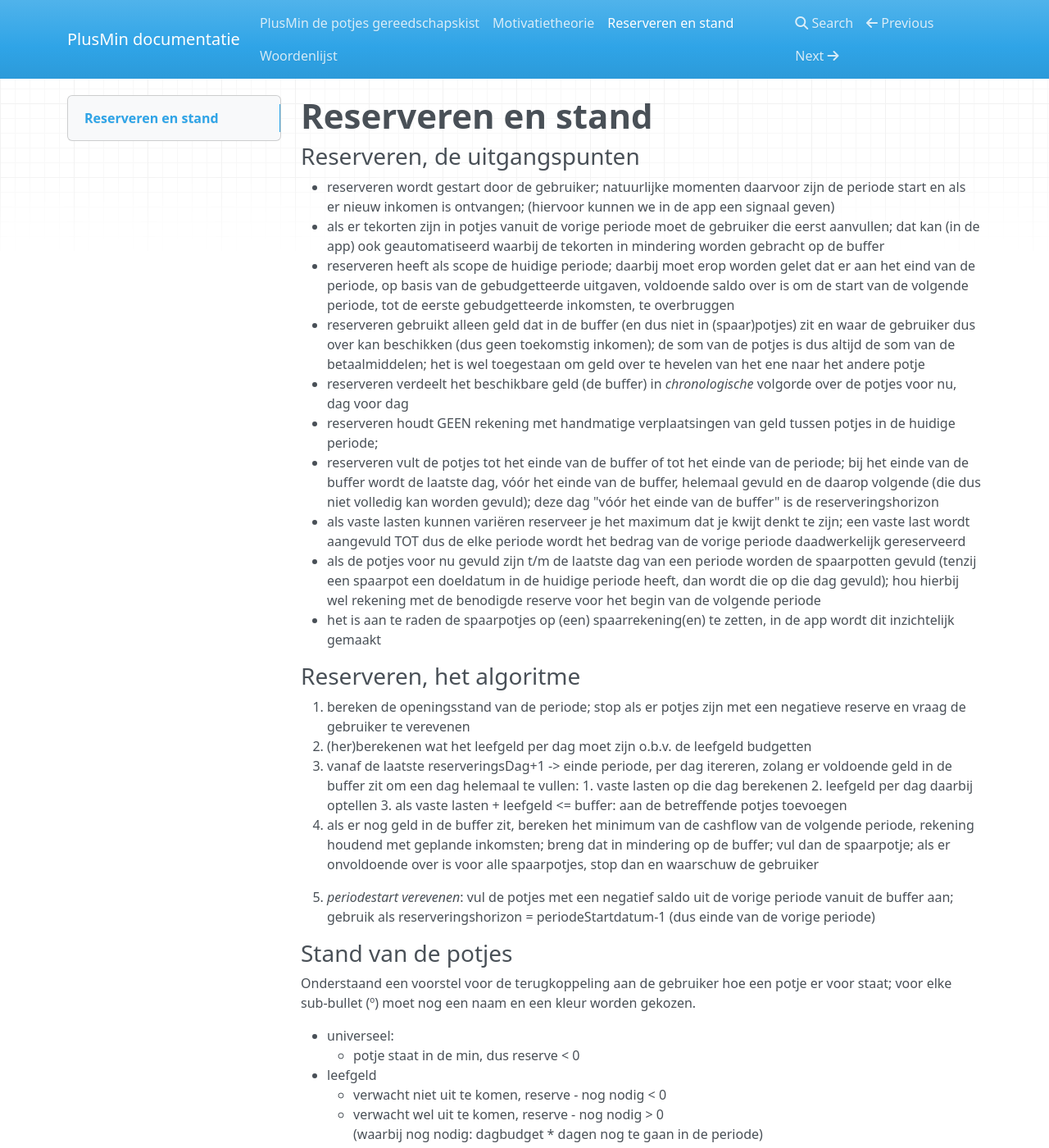
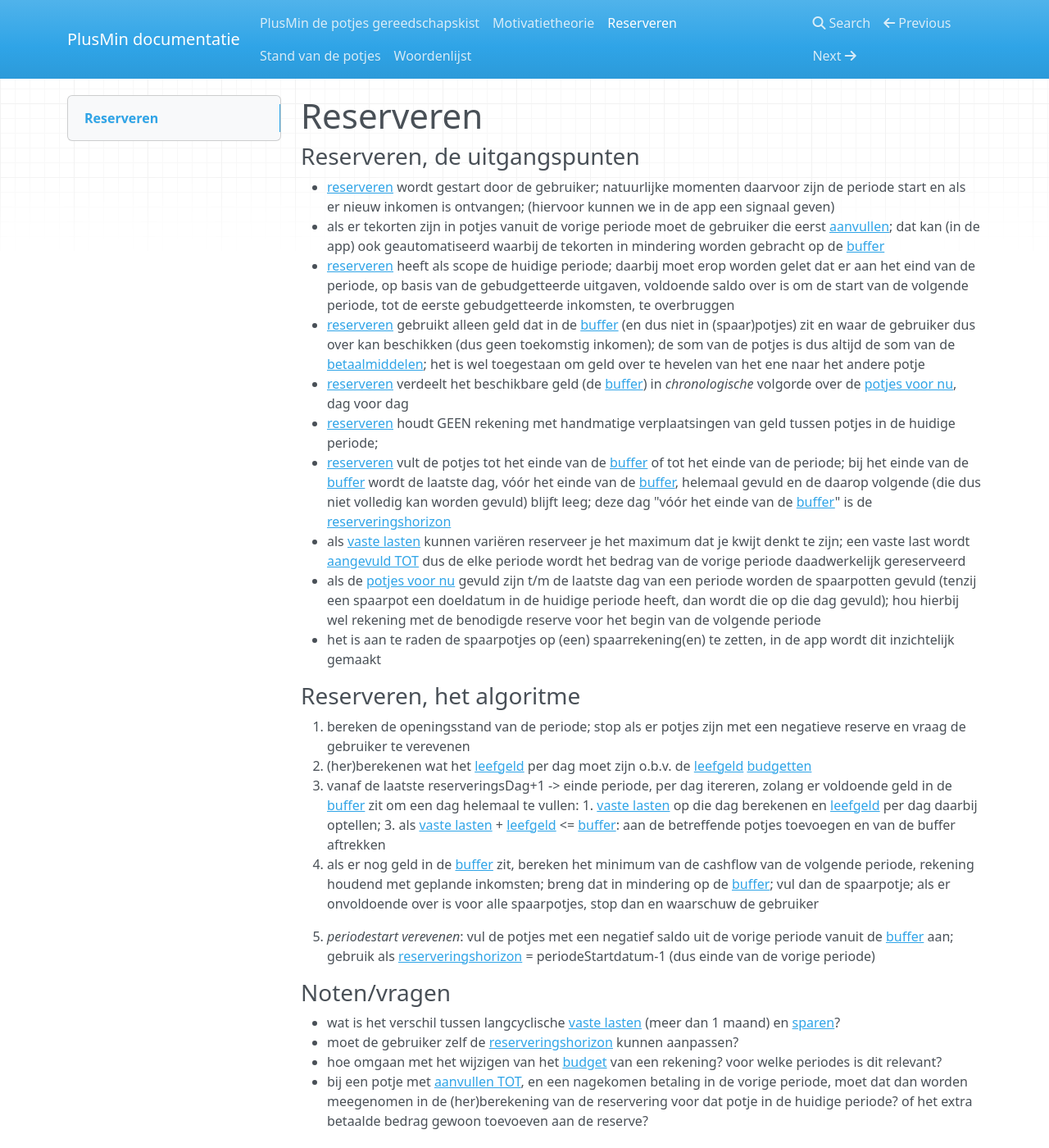
Before and after one commit to plusminapp/pm-docs, an MkDocs documentation site: the page built from docs/4-reserveren.md, in a window 1280 px wide and 1400 px high. Shown: the whole window at 82% size. Built offline with MkDocs 1.6.1, drawn with Linux system fonts in a browser that asks for light colours; nearby versions of some CDN libraries; some of the changed text lies outside the part shown.

Commit message:
splitsen stand en reserveren toevoegen links

```diff
--- a/docs/4-reserveren.md
+++ b/docs/4-reserveren.md
@@ -1,48 +1,32 @@
-# **Reserveren en stand**
+# Reserveren
 
 ### Reserveren, de uitgangspunten
-* reserveren wordt gestart door de gebruiker; natuurlijke momenten daarvoor zijn de periode start en als er nieuw inkomen is ontvangen; (hiervoor kunnen we in de app een signaal geven)
-* als er tekorten zijn in potjes vanuit de vorige periode moet de gebruiker die eerst aanvullen; dat kan (in de app) ook geautomatiseerd waarbij de tekorten in mindering worden gebracht op de buffer
-* reserveren heeft als scope de huidige periode; daarbij moet erop worden gelet dat er aan het eind van de periode, op basis van de gebudgetteerde uitgaven, voldoende saldo over is om de  start van de volgende periode, tot de eerste gebudgetteerde inkomsten, te overbruggen
-* reserveren gebruikt alleen geld dat in de buffer (en dus niet in (spaar)potjes) zit en waar de gebruiker dus over kan beschikken (dus geen toekomstig inkomen); de som van de potjes is dus altijd de som van de betaalmiddelen; het is wel toegestaan om geld over te hevelen van het ene naar het andere potje
-* reserveren verdeelt het beschikbare geld (de buffer) in *chronologische* volgorde over de potjes voor nu, dag voor dag
-* reserveren houdt GEEN rekening met handmatige verplaatsingen van geld tussen potjes in de huidige periode;
-* reserveren vult de potjes tot het einde van de buffer of tot het einde van de periode; bij het einde van de buffer wordt de laatste dag, vóór het einde van de buffer, helemaal gevuld en de daarop volgende (die dus niet volledig kan worden gevuld); deze dag "vóór het einde van de buffer" is de reserveringshorizon
-* als vaste lasten kunnen variëren reserveer je het maximum dat je kwijt denkt te zijn; een vaste last wordt aangevuld TOT dus de elke periode wordt het bedrag van de vorige periode daadwerkelijk gereserveerd
-* als de potjes voor nu gevuld zijn t/m de laatste dag van een periode worden de spaarpotten gevuld (tenzij een spaarpot een doeldatum in de huidige periode heeft, dan wordt die op die dag gevuld); hou hierbij wel rekening met de benodigde reserve voor het begin van de volgende periode
+* [reserveren](8-woordenlijst.md#reserveren) wordt gestart door de gebruiker; natuurlijke momenten daarvoor zijn de periode start en als er nieuw inkomen is ontvangen; (hiervoor kunnen we in de app een signaal geven)
+* als er tekorten zijn in potjes vanuit de vorige periode moet de gebruiker die eerst [aanvullen](8-woordenlijst.md#aanvullen-tot-of-aanvullen-met); dat kan (in de app) ook geautomatiseerd waarbij de tekorten in mindering worden gebracht op de [buffer](8-woordenlijst.md#buffer)
+* [reserveren](8-woordenlijst.md#reserveren) heeft als scope de huidige periode; daarbij moet erop worden gelet dat er aan het eind van de periode, op basis van de gebudgetteerde uitgaven, voldoende saldo over is om de  start van de volgende periode, tot de eerste gebudgetteerde inkomsten, te overbruggen
+* [reserveren](8-woordenlijst.md#reserveren) gebruikt alleen geld dat in de [buffer](8-woordenlijst.md#buffer) (en dus niet in (spaar)potjes) zit en waar de gebruiker dus over kan beschikken (dus geen toekomstig inkomen); de som van de potjes is dus altijd de som van de [betaalmiddelen](8-woordenlijst.md#betaalmiddelen); het is wel toegestaan om geld over te hevelen van het ene naar het andere potje
+* [reserveren](8-woordenlijst.md#reserveren) verdeelt het beschikbare geld (de [buffer](8-woordenlijst.md#buffer)) in *chronologische* volgorde over de [potjes voor nu](8-woordenlijst.md#potjes-voor-nu), dag voor dag
+* [reserveren](8-woordenlijst.md#reserveren) houdt GEEN rekening met handmatige verplaatsingen van geld tussen potjes in de huidige periode;
+* [reserveren](8-woordenlijst.md#reserveren) vult de potjes tot het einde van de [buffer](8-woordenlijst.md#buffer) of tot het einde van de periode; bij het einde van de [buffer](8-woordenlijst.md#buffer) wordt de laatste dag, vóór het einde van de [buffer](8-woordenlijst.md#buffer), helemaal gevuld en de daarop volgende (die dus niet volledig kan worden gevuld) blijft leeg; deze dag "vóór het einde van de [buffer](8-woordenlijst.md#buffer)" is de [reserveringshorizon](8-woordenlijst.md#reserveringshorizon)
+* als [vaste lasten](8-woordenlijst.md#vaste-lasten) kunnen variëren reserveer je het maximum dat je kwijt denkt te zijn; een vaste last wordt [aangevuld TOT](8-woordenlijst.md#aanvullen-tot-of-aanvullen-met) dus de elke periode wordt het bedrag van de vorige periode daadwerkelijk gereserveerd
+* als de [potjes voor nu](8-woordenlijst.md#potjes-voor-nu) gevuld zijn t/m de laatste dag van een periode worden de spaarpotten gevuld (tenzij een spaarpot een doeldatum in de huidige periode heeft, dan wordt die op die dag gevuld); hou hierbij wel rekening met de benodigde reserve voor het begin van de volgende periode
 * het is aan te raden de spaarpotjes op (een) spaarrekening(en) te zetten, in de app wordt dit inzichtelijk gemaakt
 
 ### **Reserveren, het algoritme**
 
 1. bereken de openingsstand van de periode; stop als er potjes zijn met een negatieve reserve en vraag de gebruiker te verevenen
-2. (her)berekenen wat het leefgeld per dag moet zijn o.b.v. de leefgeld budgetten
-3. vanaf de laatste reserveringsDag+1 -> einde periode, per dag itereren, zolang er voldoende geld in de buffer zit om een dag helemaal te vullen:
-          1. vaste lasten op die dag berekenen
-          2. leefgeld per dag daarbij optellen
-          3. als vaste lasten + leefgeld <= buffer: aan de betreffende potjes toevoegen
-4. als er nog geld in de buffer zit, bereken het minimum van de cashflow van de volgende periode, rekening houdend met geplande inkomsten; breng dat in mindering op de buffer; vul dan de spaarpotje; als er onvoldoende over is voor alle spaarpotjes, stop dan en waarschuw de gebruiker
+2. (her)berekenen wat het [leefgeld](8-woordenlijst.md#leefgeld) per dag moet zijn o.b.v. de [leefgeld](8-woordenlijst.md#leefgeld) [budgetten](8-woordenlijst.md#budget)
+3. vanaf de laatste reserveringsDag+1 -> einde periode, per dag itereren, zolang er voldoende geld in de [buffer](8-woordenlijst.md#buffer) zit om een dag helemaal te vullen:
+          1. [vaste lasten](8-woordenlijst.md#vaste-lasten) op die dag berekenen en [leefgeld](8-woordenlijst.md#leefgeld) per dag daarbij optellen;
+          3. als [vaste lasten](8-woordenlijst.md#vaste-lasten) + [leefgeld](8-woordenlijst.md#leefgeld) <= [buffer](8-woordenlijst.md#buffer): aan de betreffende potjes toevoegen en van de buffer aftrekken
+4. als er nog geld in de [buffer](8-woordenlijst.md#buffer) zit, bereken het minimum van de cashflow van de volgende periode, rekening houdend met geplande inkomsten; breng dat in mindering op de [buffer](8-woordenlijst.md#buffer); vul dan de spaarpotje; als er onvoldoende over is voor alle spaarpotjes, stop dan en waarschuw de gebruiker
 
-* _periodestart verevenen_: vul de potjes met een negatief saldo uit de vorige periode vanuit de buffer aan; gebruik als reserveringshorizon = periodeStartdatum-1 (dus einde van de vorige periode)
+* _periodestart verevenen_: vul de potjes met een negatief saldo uit de vorige periode vanuit de [buffer](8-woordenlijst.md#buffer) aan; gebruik als [reserveringshorizon](8-woordenlijst.md#reserveringshorizon) = periodeStartdatum-1 (dus einde van de vorige periode)
 
-### **Stand van de potjes**
-
-Onderstaand een voorstel voor de terugkoppeling aan de gebruiker hoe een potje er voor staat; voor elke sub-bullet (º) moet nog een naam en een kleur worden gekozen.
-
-* universeel:
-    * potje staat in de min, dus reserve < 0
-* leefgeld
-    * verwacht niet uit te komen, reserve - nog nodig < 0
-    * verwacht wel uit te komen, reserve - nog nodig > 0
-      (waarbij nog nodig: dagbudget *  dagen nog te gaan in de periode)
-* vaste lasten, aflossing:
-    * achterstand
-      (periodebudget - periodebetaling) > 0 && vandaag > betaaldatum
-* vaste lasten, aflossing, sparen:
-    * minder toegewezen dan het budget
-    * meer toegewezen dan het budget
 
 ### **Noten/vragen**
 
-* wat is het verschil tussen langcyclische vaste lasten (meer dan 1 maand) en sparen?
-* moet de gebruiker zelf de reserveringshorizon kunnen aanpassen?
-* hoe omgaan met het wijzigen van het budget van een rekening? voor welke periodes is dit relevant?
+* wat is het verschil tussen langcyclische [vaste lasten](8-woordenlijst.md#vaste-lasten) (meer dan 1 maand) en [sparen](8-woordenlijst.md#sparen)?
+* moet de gebruiker zelf de [reserveringshorizon](8-woordenlijst.md#reserveringshorizon) kunnen aanpassen?
+* hoe omgaan met het wijzigen van het [budget](8-woordenlijst.md#budget) van een rekening? voor welke periodes is dit relevant?
+* bij een potje met [aanvullen TOT](8-woordenlijst.md#aanvullen-tot-of-aanvullen-met), en een nagekomen betaling in de vorige periode, moet dat dan worden meegenomen in de (her)berekening van de reservering voor dat potje in de huidige periode? of het extra betaalde bedrag gewoon toevoeven aan de reserve?
--- /dev/null
+++ b/docs/5-stand.md
@@ -0,0 +1,54 @@
+# Stand van de potjes
+
+### Inleiding
+
+Eén van de doelen van de PlusMin app is om: "Als hulpvrager wil ik in 1 oogopslag kunnen zien hoe ik er in de huidige periode financieel voorsta, zodat ik meer grip krijg op voorziene en onvoorziene uitgaven" te faciliteren.
+
+Om dit te bereiken willen we de stand van de potjes visueel terugkoppelen. Onderstaand (een onvolledig overzicht van) wat we kunnen terugkoppelen, hoe we dat kunnen doen, en welke keuzes we kunnen maken.
+
+### Algemeen
+
+- als verwacht wordt dat een potje eind van de maand niet in de min staat, dan is t goed (groen);
+- als verwacht wordt dat een potje eind van de periode wel in de min staat, dan is t niet goed (oranje?);
+- zodra een potje in de min staat, is 't alle hens aan dek ... (rood?)
+
+### Per soort potje
+
+inkomsten
+
+- inkomsten is een vreemde eend
+- bij vaste inkomsten moet je betaaldatums en het dan verwachte bedrag opgeven; je kúnt een terugkoppeling geven als: wel/niet verwacht x wel/niet ontvangen (dus 4 mogelijkheden)
+- bij continue inkomsten moet je een verwacht maandbedrag opgeven maar geen betaaldatums (ofwel de 31ste als betaaldatum); je kunt een terugkoppeling geven als het geld 'niet snel genoeg binnenkomt' op basis van het aantal verstreken dagen in de periode;
+
+de buffer
+
+- *'het stapeltje geld dat links op tafel ligt en waarmee je de potjes vult';*
+- de buffer is een systeem potje dat automatisch wordt aangemaakt en waar, in eerste instantie, alle inkomsten in worden gestort en van waaruit de andere potjes worden gevuld
+- de buffer kan niet in de min komen te staan (je mag alleen geld reserveren waar je over kan beschikken)
+- onduidelijk wat je kan terugkoppelen
+
+leefgeld
+
+- bij leefgeld geef je alleen een bedrag op en wordt het verwachte bedrag op en dag berekend door het aantal dagen x leefgeld per dag
+- zie voor de terugkoppeling: Algemeen
+
+vaste lasten/aflossingen
+
+- bij vaste lasten/aflossing moet je een betaaldatum en het dan verwachte bedrag opgeven; je kunt, naast de algemene terugkoppeling, ook een terugkoppeling geven als: wel/niet verwacht x wel/niet betaald (dus 4 mogelijkheden)
+- daarnaast kunnen er bij vaste lasten/aflossing achterstanden zijn, waar je op kunt terugkoppelen
+
+spaarpot
+
+- bij een spaarpot geef je (optioneel, mag dus ook 'wat er over is' zijn) een maandbedrag op; daarnaast kun je een spaardoel (= bedrag & datum) opgeven
+- als je met het maandbedrag niet het spaardoel haalt kun je dat terugkoppelen
+- als het maandbedrag nog niet is gestort kun je dat terugkoppelen
+- het besteden uit een spaarpot mag de spaarpot niet in de min brengen, verder mijns inziens geen terugkoppeling
+
+### Geaggregeerde terugkoppeling
+
+- PlusMin groepeert potjes rond de soort potjes (inkomsten, leefgeld, vaste lasten/aflossing, sparen)
+- groepen potjes bij elkaar optellen kan problemen maskeren (het ene potje in de min en het andere in de plus); wellicht beperken tot aantallen goede en probleem potjes? en eenvoudig kunnen doordrillen naar de probleem potjes?
+
+### Vragen
+
+- wat als er op een (betaal)rekening rood wordt gestaan?
```
Also changed, not shown: docs/8-woordenlijst.md (+29 -29 lines).
